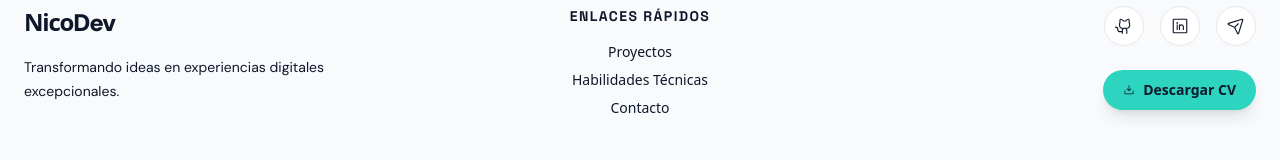
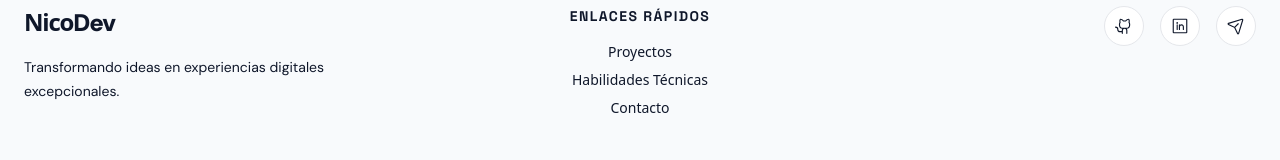
Before and after one commit to NicolasArtemio/Developer-Portfolio, a React (Vite) app: page / in a window 1280 px wide. Shown: the part 5140-5300 px from the top of the page. Built offline with nearby package versions, Linux system fonts and the light colour scheme; no server answers.

Commit message:
updated project component

```diff
--- a/src/components/Footer.tsx
+++ b/src/components/Footer.tsx
@@ -90,18 +90,6 @@ function Footer() {
                 </motion.a>
               ))}
             </div>
-
-            {/* Download CV Button */}
-            <motion.a
-              href="/nicolascv.pdf"
-              download
-              whileHover={{ scale: 1.02 }}
-              whileTap={{ scale: 0.98 }}
-              className="inline-flex items-center gap-2 px-5 py-2.5 rounded-full bg-[var(--accent-primary)] text-white font-bold text-sm shadow-lg shadow-[var(--accent-primary)]/20 hover:shadow-[var(--accent-primary)]/40 transition-shadow duration-300"
-            >
-              <DownloadSimpleIcon className="text-xs" />
-              {t("footer.download_cv", "Descargar CV")}
-            </motion.a>
           </div>
         </div>
       </div>
```
